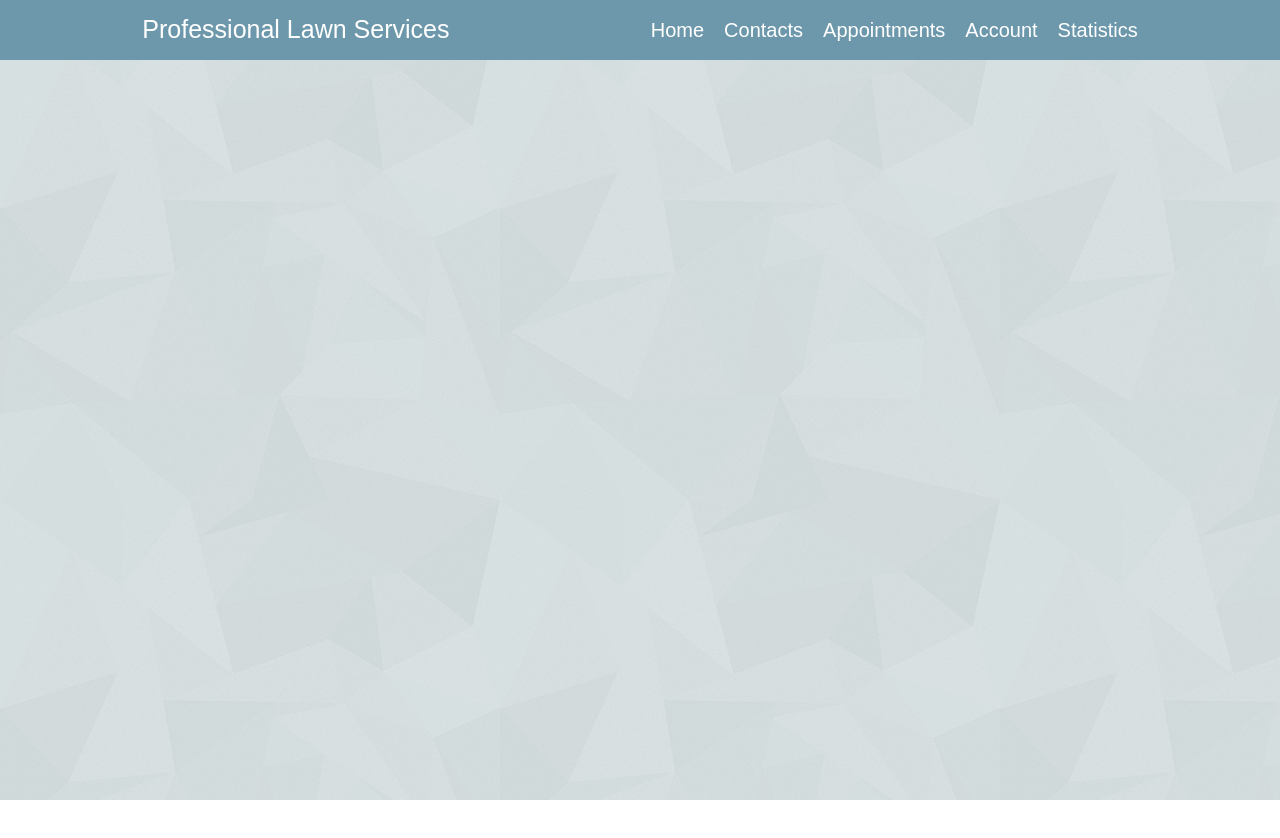
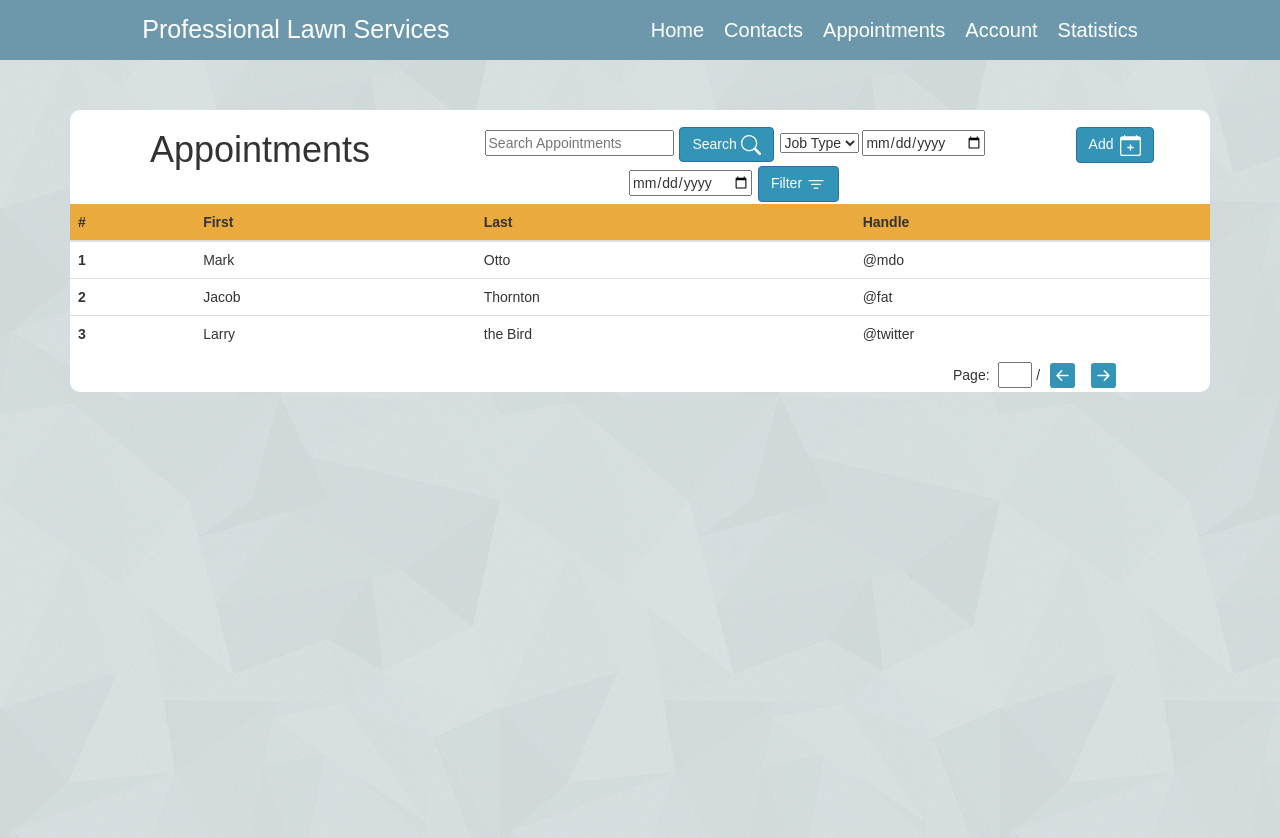
Before and after one commit to Capstone22-23-ProfessionalLawnServices/Capstone22-23-ProfessionalLawnServices.github.io, a website: page www/modules/appointments/appointments.html in a window 1280 px wide. Before the commit the page ends 800 px from the top, so only its background shows below. Drawn offline with nearby package versions, Linux system fonts and the light colour scheme.

Commit message:
Began adding filter options to appointments

```diff
--- a/www/modules/appointments/appointments.css
+++ b/www/modules/appointments/appointments.css
@@ -0,0 +1,3 @@
+.row {
+    background-color: white;
+}
--- a/www/modules/appointments/appointments.html
+++ b/www/modules/appointments/appointments.html
@@ -43,6 +43,95 @@
     </div>
   </header>
 
+  <div class="container main-container center-block">
+
+    <div id="row1" class="row center-block">
+
+      <div class="column col-sm-4 text-center">
+        <h1>Appointments</h1>
+      </div>
+
+      <div class="column col-sm-6 text-center" style="margin-top: 15px">
+        <input type="text" class="inner-add-elements" placeholder="Search Appointments">
+        <button id="search-appointment-button" class="btn btn-primary">
+          Search <img src="../../../images/search.svg" height="20" width="20">
+        </button>
+        <select id="job-type-filter">
+          <!-- Tom is a hardcoded example -->
+          <option value="Null">Job Type</option>
+        </select>
+        <input type="date" id="before-date-filter">
+        <input type="date" id="after-date-filter">
+        <button id="search-contact-button" class="btn btn-primary">
+          Filter <img src="../../../images/filter.svg" height="20" width="20">
+        </button>
+      </div>
+
+      <div class="column col-sm-2 text-center" style="margin-top: 15px">
+        <a href="add-appointment.html">
+          <button id="add-contact-button" class="btn btn-primary">
+            Add <img src="../../../images/calendar-plus.svg" style="margin-left: 3px">
+          </button>
+        </a>
+      </div>
+
+    </div>
+
+    <div class="row center-block">
+
+      <table class="table table-hover">
+        <!--Table is filled with sample data-->
+        <thead class="thead">
+        <tr>
+          <th scope="col">#</th>
+          <th scope="col">First</th>
+          <th scope="col">Last</th>
+          <th scope="col">Handle</th>
+        </tr>
+        </thead>
+        <tbody>
+        <tr>
+          <th scope="row">1</th>
+          <td>Mark</td>
+          <td>Otto</td>
+          <td>@mdo</td>
+        </tr>
+        <tr>
+          <th scope="row">2</th>
+          <td>Jacob</td>
+          <td>Thornton</td>
+          <td>@fat</td>
+        </tr>
+        <tr>
+          <th scope="row">3</th>
+          <td>Larry</td>
+          <td>the Bird</td>
+          <td>@twitter</td>
+        </tr>
+        </tbody>
+      </table>
+
+    </div>
+
+    <div id="row3" class="row center-block">
+
+      <div class="column col-sm-8 text-center"></div>
+
+      <div class="column col-sm-4 text-center">
+
+        <span style="margin: 0 5px 0 35px">Page: </span>
+        <input type="text" id="current-page" size="1" maxlength="2">
+        <span id="total-pages">/ </span>
+
+        <button id="next-page"> <img src="../../../images/arrow-left-square-fill.svg"></button>
+        <button id="prev-page"> <img src="../../../images/arrow-right-square-fill.svg"></button>
+
+      </div>
+
+    </div>
+
+  </div>
+
 
 </div>
 </body>
--- a/www/modules/common.css
+++ b/www/modules/common.css
@@ -74,6 +74,38 @@ body {
     margin-bottom: 10px;
 }
 
+
+.thead {
+    background-color: rgb(235, 170, 61);
+}
+
+.table-hover tbody tr:hover td, .table-hover tbody tr:hover th {
+    background-color: #FFE5B8;
+}
+
+.table-hover tbody tr:hover td, .table-hover tbody tr:hover {
+    transition-duration: 0s;
+}
+
+#row1 {
+    border-radius: 10px 10px 0 0;
+}
+
+#row3 {
+    border-radius: 0 0 10px 10px;
+    height: 30px;
+}
+
+#next-page {
+    border: none;
+    background-color: white;
+}
+
+#prev-page {
+    border: none;
+    background-color: white;
+}
+
 #navbar-title:hover, .nav-links li a:hover, #navbar-dropdown-content a:hover {
     opacity: 50%;
 }
```
Also changed, not shown: www/modules/appointments/add-appointment.html (added, +50 -0 lines), www/modules/contacts/add-contact.html (+2 -2 lines), www/modules/contacts/contacts.css (+0 -37 lines), www/modules/contacts/contacts.html (+3 -6 lines), www/modules/template.html (+2 -0 lines), images/calendar-plus.svg (added), images/filter.svg (added), www/modules/appointments/add-appointment.css (added), www/modules/appointments/add-appointment.js (added).
